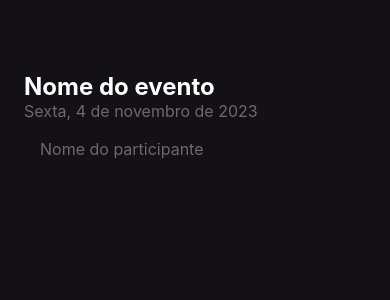
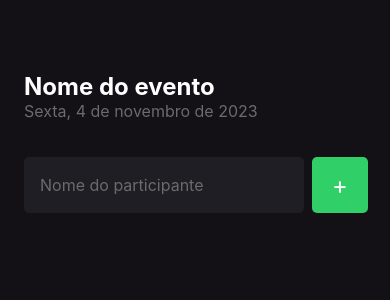
Before and after one commit to victorcaio06/i-am-here-react-native-ignite, a React Native app: screen / in a window 390 px wide. Shown: the top 300 px of the page. Built offline with nearby package versions, Linux system fonts and the light colour scheme.

Commit message:
FEAT: added text input and button

```diff
--- a/src/screens/Home/index.tsx
+++ b/src/screens/Home/index.tsx
@@ -1,19 +1,29 @@
-import { Text, TextInput, View } from 'react-native';
+import { Text, TextInput, View, TouchableOpacity } from 'react-native';
 
 import { styles } from './styles';
 
 export default function Home() {
+  function handleParticipantAdd() {
+    console.log('Clicou no botão de adicionar');
+  }
+
   return (
     <View style={styles.container}>
       <Text style={styles.eventName}>Nome do evento</Text>
 
       <Text style={styles.eventDate}>Sexta, 4 de novembro de 2023</Text>
 
-      <TextInput
-        style={styles.input}
-        placeholder="Nome do participante"
-        placeholderTextColor="#6b6b6b"
-      />
+      <View style={styles.form}>
+        <TextInput
+          style={styles.input}
+          placeholder="Nome do participante"
+          placeholderTextColor="#6b6b6b"
+        />
+
+        <TouchableOpacity style={styles.button} onPress={handleParticipantAdd}>
+          <Text style={styles.buttonText}>+</Text>
+        </TouchableOpacity>
+      </View>
     </View>
   );
 }
--- a/src/screens/Home/styles.ts
+++ b/src/screens/Home/styles.ts
@@ -6,22 +6,48 @@
     padding: 24,
     backgroundColor: '#131016',
   },
+
   eventName: {
     color: '#FFF',
     fontSize: 24,
     fontWeight: 'bold',
     marginTop: 48,
   },
+
   eventDate: {
     color: '#6B6B6B',
     fontSize: 16,
   },
+
+  form: {
+    width: '100%',
+    flexDirection: 'row',
+    marginTop: 36,
+    marginBottom: 42,
+  },
+
   input: {
+    flex: 1,
     height: 56,
-    color: '#FFF',
     padding: 16,
     fontSize: 16,
+    color: '#FFF',
+    marginRight: 8,
     borderRadius: 5,
-    backgroundColor: '#1FE25',
+    backgroundColor: '#1F1E25',
+  },
+
+  buttonText: {
+    color: '#FFF',
+    fontSize: 24,
+  },
+
+  button: {
+    width: 56,
+    height: 56,
+    borderRadius: 5,
+    alignItems: 'center',
+    justifyContent: 'center',
+    backgroundColor: '#31CF67',
   },
 });
```
